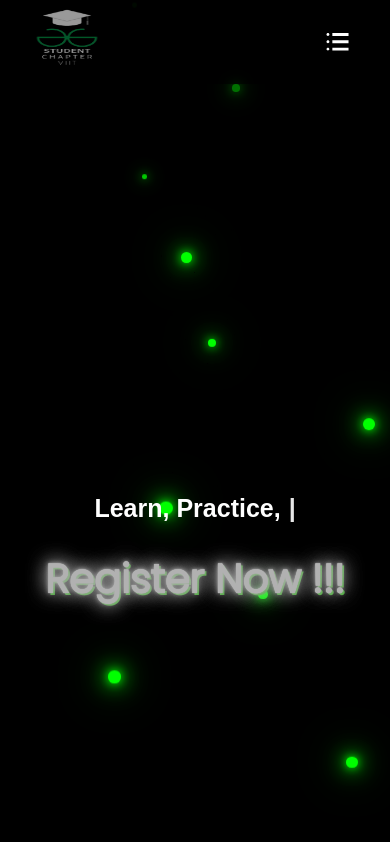
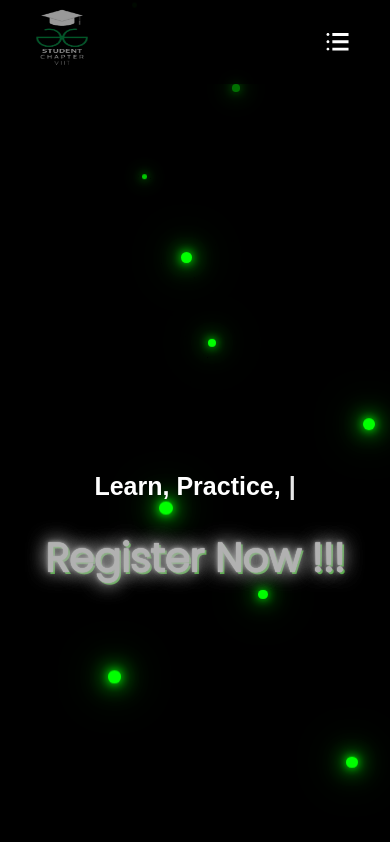
Before and after one commit to yashanbhore/GeekVishwa.github.io, a Next.js app: page / in a window 390 px wide. Shown: the top 842 px of the page. Built offline with nearby package versions, Linux system fonts and the light colour scheme.

Commit message:
nav-z-index-changed

```diff
--- a/src/app/globals.css
+++ b/src/app/globals.css
@@ -38,7 +38,7 @@ width: 100vw;
   top: 0;
   width: 100%;
   background-color: rgba(0, 0, 0, 0.4);
-  z-index: 2;
+  z-index: 4;
 }
 .hero-section
 {
@@ -154,10 +154,6 @@ width: 100vw;
 .copyright{
   background-color: rgba(29, 28, 28, 0.8);
 }
-
-
-
-
 
 /* FOR BACKGROUND  */
 .circle{
@@ -375,7 +371,7 @@ width: 100vw;
 
 @media only screen and (max-width: 500px){
   .hero-image-container{
-    height: 40%;
+    height: 35%;
   }
   .footer{
     height: 50%;
@@ -399,8 +395,7 @@ width: 100vw;
   .section-card{
     width: 85%;
   }
-}
-@media only screen and (max-width: 500px){
+
   .register{
     font-size: 40px !important;
   }
@@ -408,4 +403,9 @@ width: 100vw;
     padding: 13px 13px;
     font-size: 16px !important;
   }
+  .nav-logo{
+    width: 60px;
+  }
+
+
 }
--- a/src/component/Nav.jsx
+++ b/src/component/Nav.jsx
@@ -18,7 +18,7 @@ const Nav = () => {
     return (
         <div id='home' className=' nav-wrapper '>
             <div className='sticky top-0 h-full'>
-                <img src="../assets/gfg_logo_small.png" alt="logo" width="70px" className='h-[80%] pt-[8px] mx-[2rem]' />
+                <img src="../assets/gfg_logo_small.png" alt="logo" width="70px" className='h-[80%] pt-[8px] mx-[2rem] nav-logo' />
             </div>
         <div  className=' items-center nav-wrapper bg-[*]  flex justify-center  '>
             <div className='lg:text-[20px] text-white md:text-[16px]'>
```
